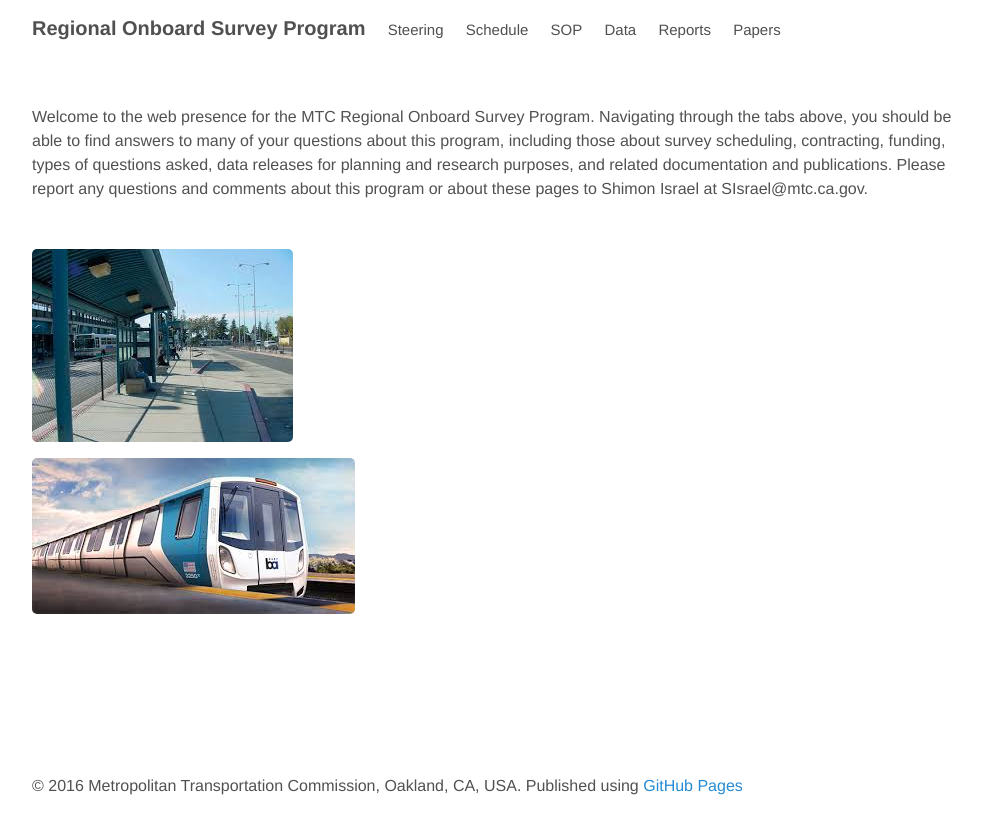
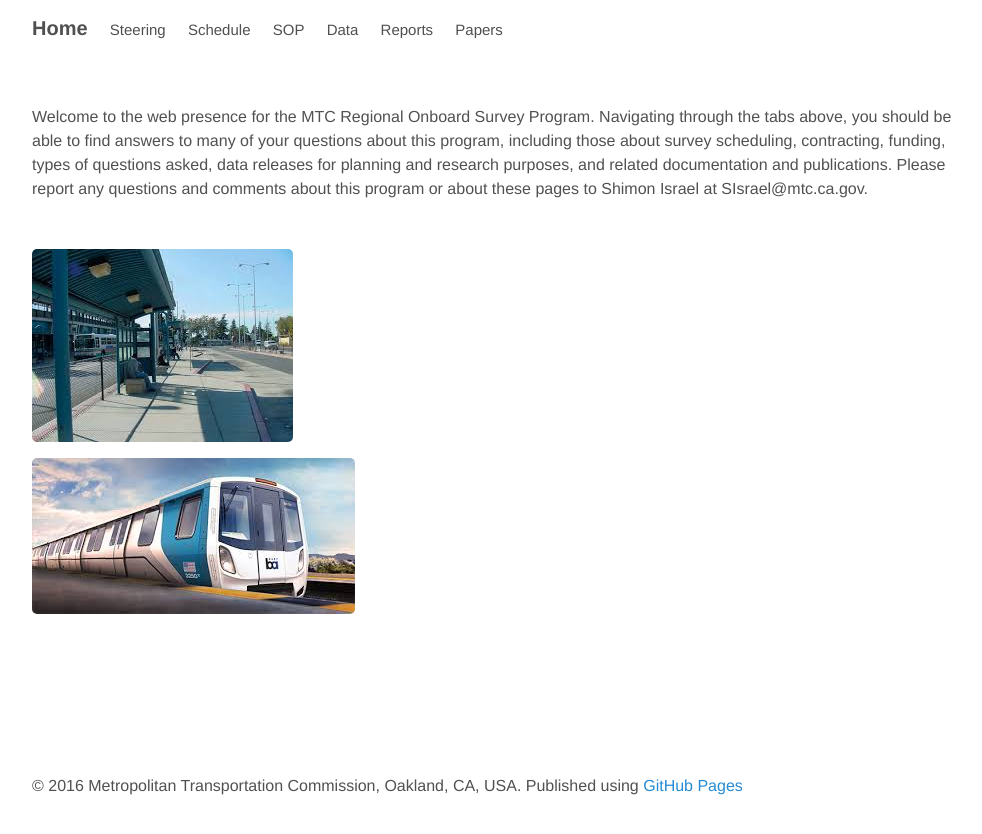
Before and after one commit to BayAreaMetro/transit-passenger-surveys, a Jekyll site: the page built from index.html, in a window 1280 px wide. Shown: the top 834 px of the page, without its empty margins (144-1126 px from the left). Built offline with Jekyll 4.4.1, drawn with Linux system fonts in a browser that asks for light colours; the list of posts is cut into pages by our own code.

Commit message:
Home Page

```diff
--- a/_config.yml
+++ b/_config.yml
@@ -9,7 +9,7 @@
 permalink:        pretty
 
 # Setup
-title:            Regional Onboard Survey Program
+title:            Home
 tagline:          'Metropolitan Transportation Commission'
 url:              http://metropolitantransportationcommission.github.io/onboard-surveys
 shorturl:         metropolitantransportationcommission.github.io/onboard-surveys
```
